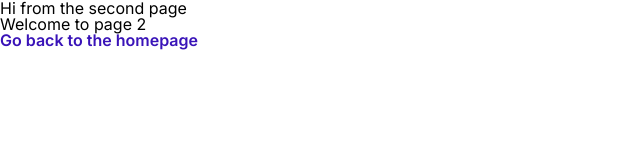
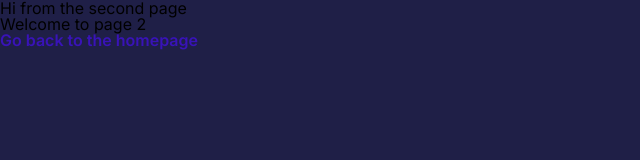
Before and after one commit to JasonM0rris/frontend-react, a Gatsby site: page /page-2 in a window 1280 px wide. Shown: the whole page, without its empty margins (0-640 px from the left). Built offline with nearby package versions, Linux system fonts and the light colour scheme; Gatsby itself is replaced by a stand-in of ours.

Commit message:
Globalstyle added

```diff
--- a/gatsby-config.js
+++ b/gatsby-config.js
@@ -13,6 +13,7 @@ module.exports = {
         path: `${__dirname}/static/images`,
       },
     },
+    `gatsby-plugin-styled-components`,
     // this (optional) plugin enables Progressive Web App + Offline functionality
     // To learn more, visit: https://gatsby.dev/offline
     // `gatsby-plugin-offline`,
--- a/package.json
+++ b/package.json
@@ -5,11 +5,13 @@
   "version": "0.1.0",
   "author": "Kyle Mathews <mathews.kyle@gmail.com>",
   "dependencies": {
+    "babel-plugin-styled-components": "^1.12.0",
     "gatsby": "^2.24.66",
     "gatsby-image": "^2.4.20",
     "gatsby-plugin-manifest": "^2.4.32",
     "gatsby-plugin-offline": "^3.2.29",
     "gatsby-plugin-react-helmet": "^3.3.12",
+    "gatsby-plugin-styled-components": "^3.7.0",
     "gatsby-source-filesystem": "^2.3.31",
     "prop-types": "^15.7.2",
     "react": "^16.12.0",
--- a/src/components/layout/layout.js
+++ b/src/components/layout/layout.js
@@ -1,9 +1,11 @@
 import React from "react"
+import { GlobalStyle } from "../styles/GlobalStyle"
 import "./layout.css"
 
 function Layout({ children }) {
   return (
     <>
+      <GlobalStyle />
       <main>{children}</main>
     </>
   )
--- /dev/null
+++ b/src/components/styles/ColorStyles.js
@@ -0,0 +1,58 @@
+export const themes = {
+  light: {
+    text1: `black`,
+    text2: `rgba(0,0,0,0.7)`,
+    primary: `#3913B8`,
+    secondary: "#2FB5FC",
+    backgroundColor: `#f2f6ff`,
+    card: {
+      backgroundColor: `rgba(255, 255, 255, 0.6)`,
+      boxShadow: `0px 50px 100px rgba(34, 79, 169, 0.3),
+        inset 0 0 0 0.5px rgba(255, 255, 255, 0.6)`,
+      backgroundColorFull: `rgba(255, 255, 255, 1)`,
+    },
+    cardHover: {
+      backgroundColor: `rgba(68, 66, 178, 0.1)`,
+      boxShadow: `inset 0px 0px 0px 0.5px rgba(68, 66, 178, 0.2)`,
+    },
+    pricingCard: {
+      backgroundColor: `rgba(255, 255, 255, 0.3)`,
+    },
+    status: {
+      backgroundColor: "rgba(68, 66, 178, 0.1)",
+    },
+    modal: {
+      backgroundColor: `rgba(255, 255, 255, 0.6)`,
+      boxShadow: `0px 50px 100px rgba(34, 79, 169, 0.3),
+        inset 0 0 0 0.5px rgba(255, 255, 255, 0.6)`,
+      backgroundColorFull: `rgba(255, 255, 255, 1)`,
+    },
+  },
+  dark: {
+    text1: `white`,
+    text2: `rgba(255,255,255,0.7)`,
+    backgroundColor: `#1F1F47`,
+    card: {
+      backgroundColor: `rgba(25, 24, 63, 0.98)`,
+      boxShadow: `0px 30px 60px rgba(0, 0, 0, 0.25),
+        inset 0 0 0 0.5px rgba(255, 255, 255, 0.2)`,
+      backgroundColorFull: `rgba(15, 14, 71, 1)`,
+    },
+    cardHover: {
+      backgroundColor: `rgba(255, 255, 255, 0.1)`,
+      boxShadow: `inset 0px 0px 0px 0.5px rgba(255, 255, 255, 0.2)`,
+    },
+    pricingCard: {
+      backgroundColor: `rgba(31, 31, 71, 0.6)`,
+    },
+    status: {
+      backgroundColor: "rgba(0, 0, 0, 0.2)",
+    },
+    modal: {
+      backgroundColor: `rgba(50, 61, 109, 0.5)`,
+      boxShadow: `0px 50px 100px rgba(0, 0, 0, 0.25),
+        inset 0 0 0 0.5px rgba(255, 255, 255, 0.3)`,
+      backgroundColorFull: `rgba(15, 14, 71, 1)`,
+    },
+  },
+}
--- /dev/null
+++ b/src/components/styles/GlobalStyle.js
@@ -0,0 +1,11 @@
+import { createGlobalStyle } from "styled-components"
+import { themes } from "./ColorStyles"
+
+export const GlobalStyle = createGlobalStyle`
+body {
+background: ${themes.dark.backgroundColor};
+@media (prefers-color-scheme: dark){
+    background: ${themes.light.backgroundColor};
+}
+}
+`
```
Also changed, not shown: src/components/sections/hero-section.js (+5 -8 lines), src/components/styles/TextStyles.js (added, +60 -0 lines), 1 other file.
